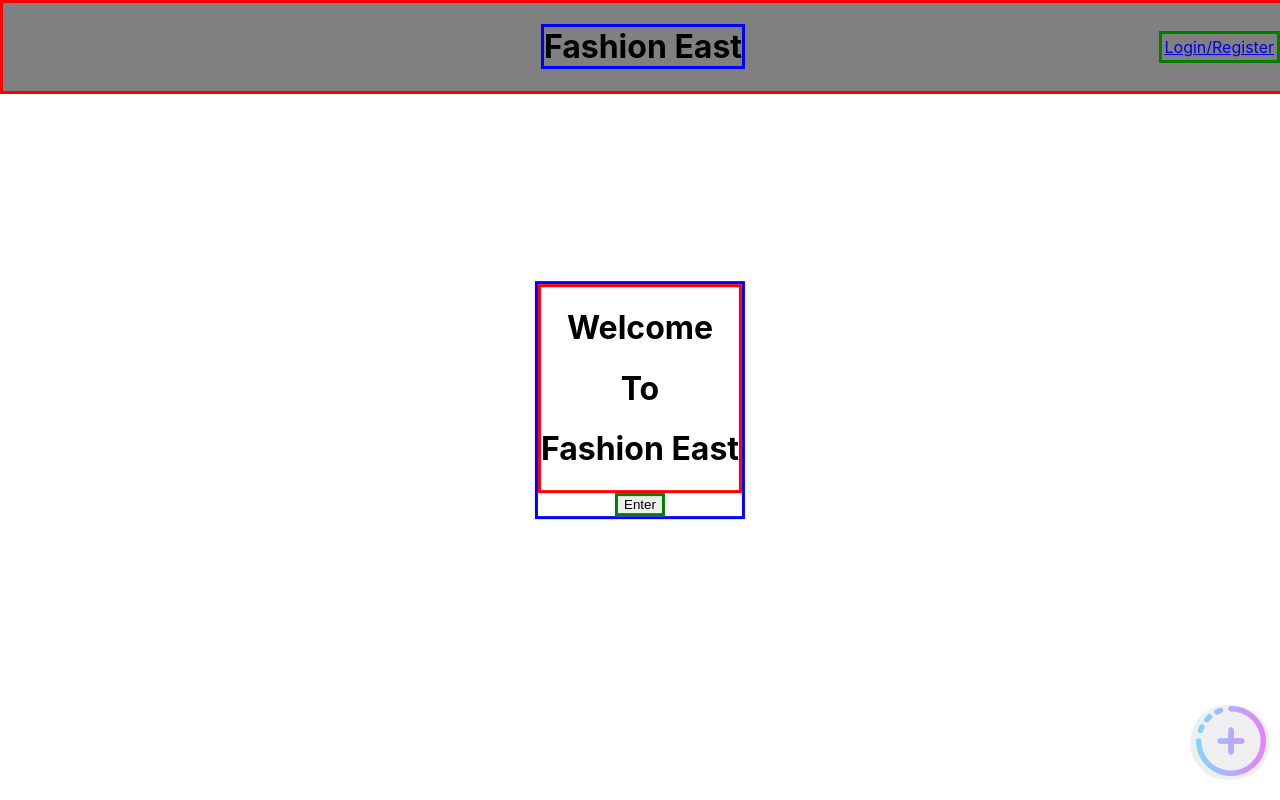
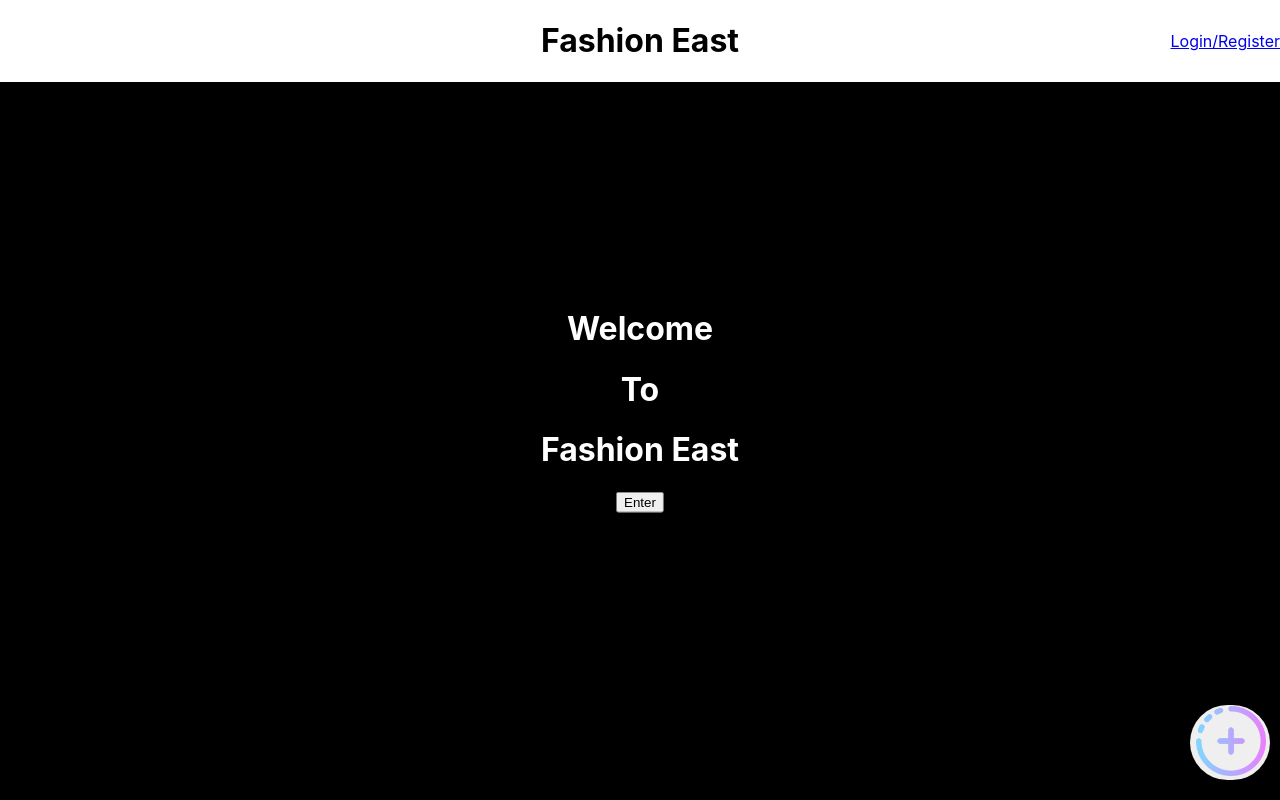
Before and after one commit to LowKeyAkward/Fashion-East, a React (Create React App) app in the folder client/: page / in a window 1280 px wide. Built offline with nearby package versions, Linux system fonts and the light colour scheme.

Commit message:
added new containers

```diff
--- a/client/src/App.js
+++ b/client/src/App.js
@@ -70,7 +70,7 @@ function App() {
         <Register handleRegister = {handleRegister} />
       </Route>
 
-      <Route exact path="/posts/:id">
+      <Route exact path="/posts/:id/details">
           <PostDetail currentUser={currentUser}/>
       </Route>
 
--- a/client/src/components/Header.css
+++ b/client/src/components/Header.css
@@ -3,39 +3,33 @@
   justify-content: center;
   align-items: center;
   flex-direction: row;
-  border-style: solid;
-  border-color: red;
   position: fixed;
   top: 0;
   width: 100%;
   overflow: hidden;
-  background-color: grey;
+  background-color: white;
+  border-bottom: solid black;
 }
 
 .header-title{
-  border-style: solid;
-  border-color: blue;
+ /* border: solid blue; */
 }
 
 .header-sign{
   display: flex;
   position: fixed;
   right: 0;
-  border-style: solid;
-  border-color: green;
+  /* border: solid green; */
 }
 
 .header-username{
-  border-style: solid;
-  border-color: purple;
+  /* border: solid purple; */
 }
 
 .header-button{
-  border-style: solid;
-  border-color: grey;
+ /* border: solid grey; */
 }
 
 .header-link{
-  border-style: solid;
-  border-color: grey;
+  /* border: solid grey; */
 }
--- a/client/src/components/RecentPosts.jsx
+++ b/client/src/components/RecentPosts.jsx
@@ -5,7 +5,7 @@ import { Link } from 'react-router-dom'
 function RecentPosts(props) {
   return (
     <div className = "recent-posts">
-      <Link to={`/posts/${props.id}`}>
+      <Link to={`/posts/${props.id}/details`}>
       <img
         className="recent-image"
         src={props.image}
--- a/client/src/screens/Landing.css
+++ b/client/src/screens/Landing.css
@@ -1,9 +1,14 @@
-body{
-  /* background-color: black; */
+.landing-div{
+  /* border: solid blue; */
+  position: absolute; ;
+  width: 100%;
+  height: 100%;
+  background-color: black;
+  z-index: -1;
 }
 
-.landing-div{
-  border: solid blue;
+.enter-div{
+  /* border: solid purple; */
   position: absolute;
   top: 50%;
   left: 50%;
@@ -11,9 +16,10 @@ body{
 }
 
 .landing-title{
-  border: solid red;
+  /* border: solid red; */
+  color: white;
 }
 
 .landing-button{
-  border: solid green;
+  /* border: solid green; */
 }
--- a/client/src/screens/Landing.jsx
+++ b/client/src/screens/Landing.jsx
@@ -11,7 +11,8 @@ function Landing(props) {
 
   return (
     <div className="landing-div">
-      <div className="landing-title">
+      <div className="enter-div">
+        <div className="landing-title">
         <h1>Welcome</h1>
         <h1>To</h1>
         <h1>Fashion East</h1>
@@ -19,6 +20,7 @@ function Landing(props) {
         <button  className="landing-button" onClick={handleOnSubmit}>
           Enter
         </button>
+      </div>
     </div>
   );
 }
```
Also changed, not shown: client/src/screens/Home.jsx (+0 -19 lines), client/src/containers/BlogContainer.jsx (added), client/src/containers/TrendingContainer.jsx (added), 1 other file (tests, documents, lock files or other folders).
